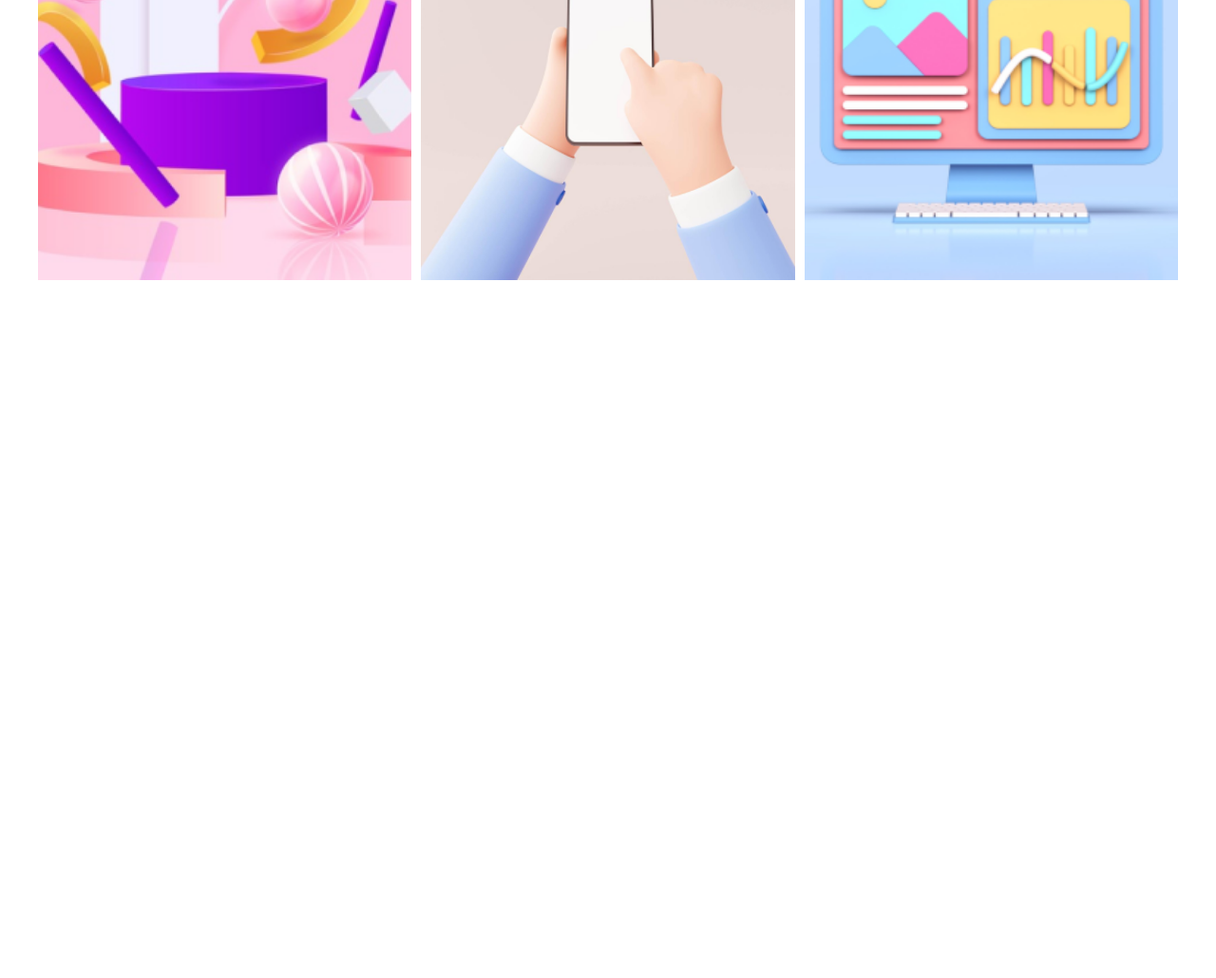
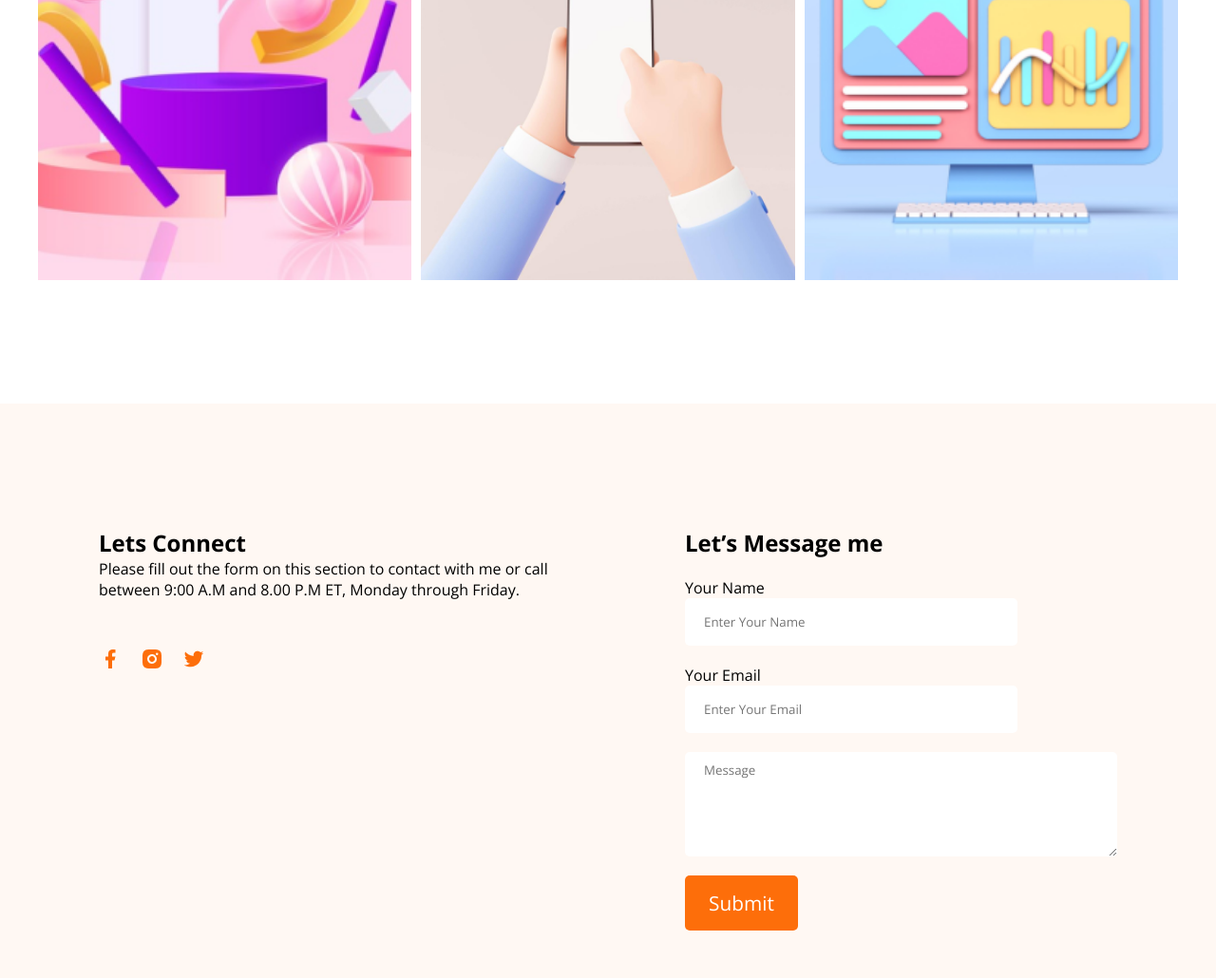
Before and after one commit to plabondas001/Simple-Portfolioo, a plain HTML site: page index.html in a window 1280 px wide. Shown: the part 3406-4436 px from the top of the page at 95% size. Before the commit the page ends 3706 px from the top, so only its background shows below. Drawn offline with nearby package versions, Linux system fonts and the light colour scheme.

Commit message:
create: footer section

```diff
--- a/index.html
+++ b/index.html
@@ -348,5 +348,72 @@
       </section>
       <!-- work section end -->
     </main>
+
+    <!-- footer section -->
+    <footer style="background-color: #fff8f3; margin-top: 130px">
+      <section class="common-class">
+        <div class="footer-section">
+          <!-- left side -->
+          <div>
+            <h1 style="padding-top: 130px">Lets Connect</h1>
+            <p style="width: 500px">
+              Please fill out the form on this section to contact with me or
+              call between 9:00 A.M and 8.00 P.M ET, Monday through Friday.
+            </p>
+            <div
+              style="
+                margin-top: 50px;
+                display: flex;
+                align-items: center;
+                gap: 20px;
+              "
+            >
+              <img src="icons/facebook.png" alt="" />
+              <img src="icons/insta.png" alt="" />
+              <img src="icons/twitter.png" alt="" />
+            </div>
+          </div>
+
+          <!-- right side -->
+          <div>
+            <h1 style="padding-top: 130px">Let’s Message me</h1>
+
+            <form action="">
+              <h4 style="margin-top: 20px; font-weight: 200">Your Name</h4>
+              <input
+                class="input"
+                type="text"
+                name=""
+                id=""
+                placeholder="Enter Your Name"
+              />
+              <h4 style="font-weight: 200">Your Email</h4>
+              <input
+                class="input"
+                type="email"
+                name=""
+                id=""
+                placeholder="Enter Your Email"
+              />
+            </form>
+            <textarea
+              class="textarea"
+              rows="5"
+              cols="50"
+              name=""
+              id=""
+              placeholder="Message"
+            ></textarea>
+            <br />
+            <button
+              style="margin-top: 15px; margin-bottom: 50px"
+              class="primary-btn"
+            >
+              Submit
+            </button>
+          </div>
+        </div>
+      </section>
+    </footer>
   </body>
 </html>
--- a/style.css
+++ b/style.css
@@ -100,43 +100,64 @@ a {
   gap: 71px;
 }
 
-
 /* work section */
-.gellary{
+.gellary {
   margin-top: 40px;
   text-align: center;
   display: grid;
   gap: 10px;
-    grid-template-columns: repeat(3,1fr);
+  grid-template-columns: repeat(3, 1fr);
   grid-template-rows: 250px;
   grid-template-areas:
     "one two three"
     "four two six"
-    "four five six"
+    "four five six";
 }
 
-.gellary img{
+.gellary img {
   height: 100%;
   width: 100%;
   object-fit: cover;
 }
 
-
-.img1{
+.img1 {
   grid-area: one;
 }
-.img2{
+.img2 {
   grid-area: two;
 }
-.img3{
+.img3 {
   grid-area: three;
 }
-.img4{
+.img4 {
   grid-area: four;
 }
-.img5{
+.img5 {
   grid-area: five;
 }
-.img6{
+.img6 {
   grid-area: six;
 }
+
+/* footer section */
+.footer-section {
+  height: 100%;
+  display: flex;
+  justify-content: center;
+  gap: 117px;
+}
+
+.input {
+  width: 350px;
+  height: 50px;
+  border: none;
+  padding: 15px 20px;
+  border-radius: 5px;
+  margin-bottom: 20px;
+}
+
+.textarea {
+  padding: 10px 20px;
+  border: none;
+  border-radius: 5px;
+}
```
Lines whose indentation alone changed are shown as unchanged.
